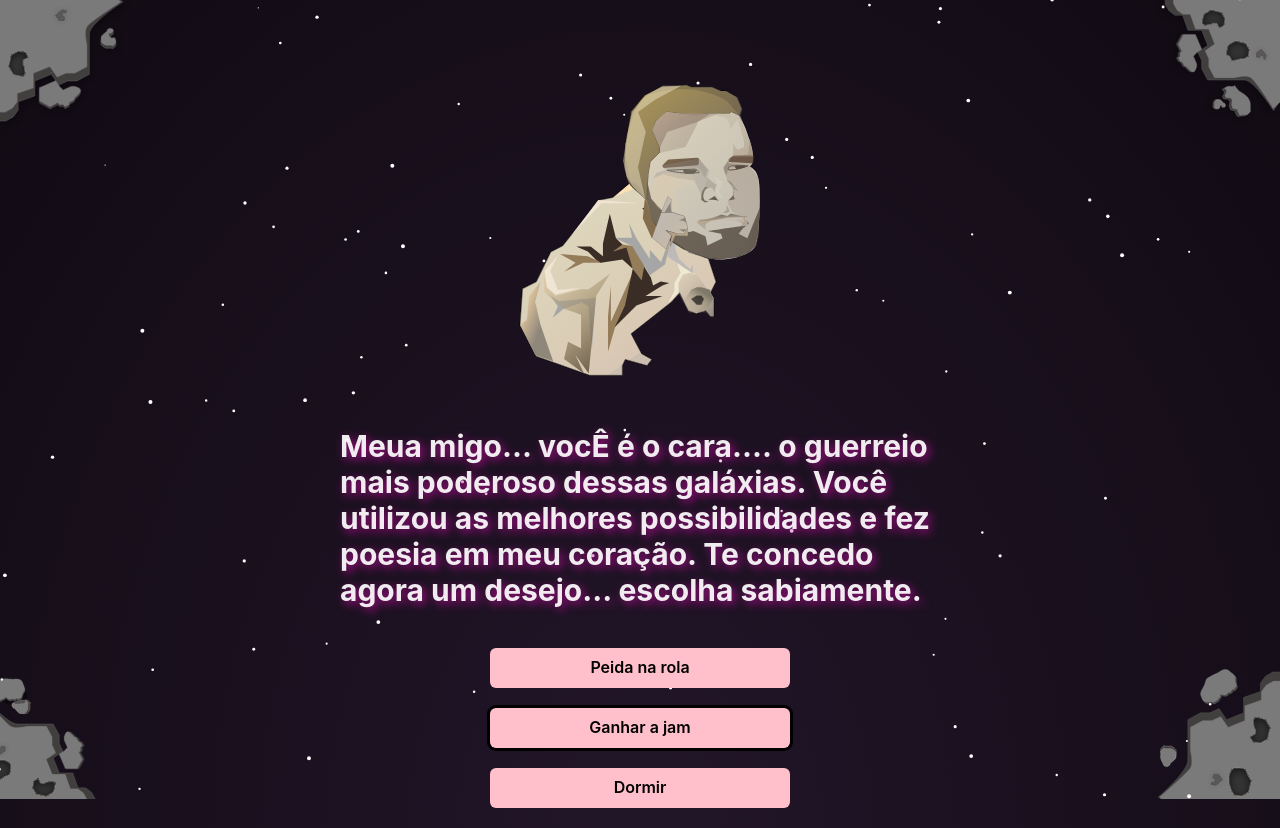
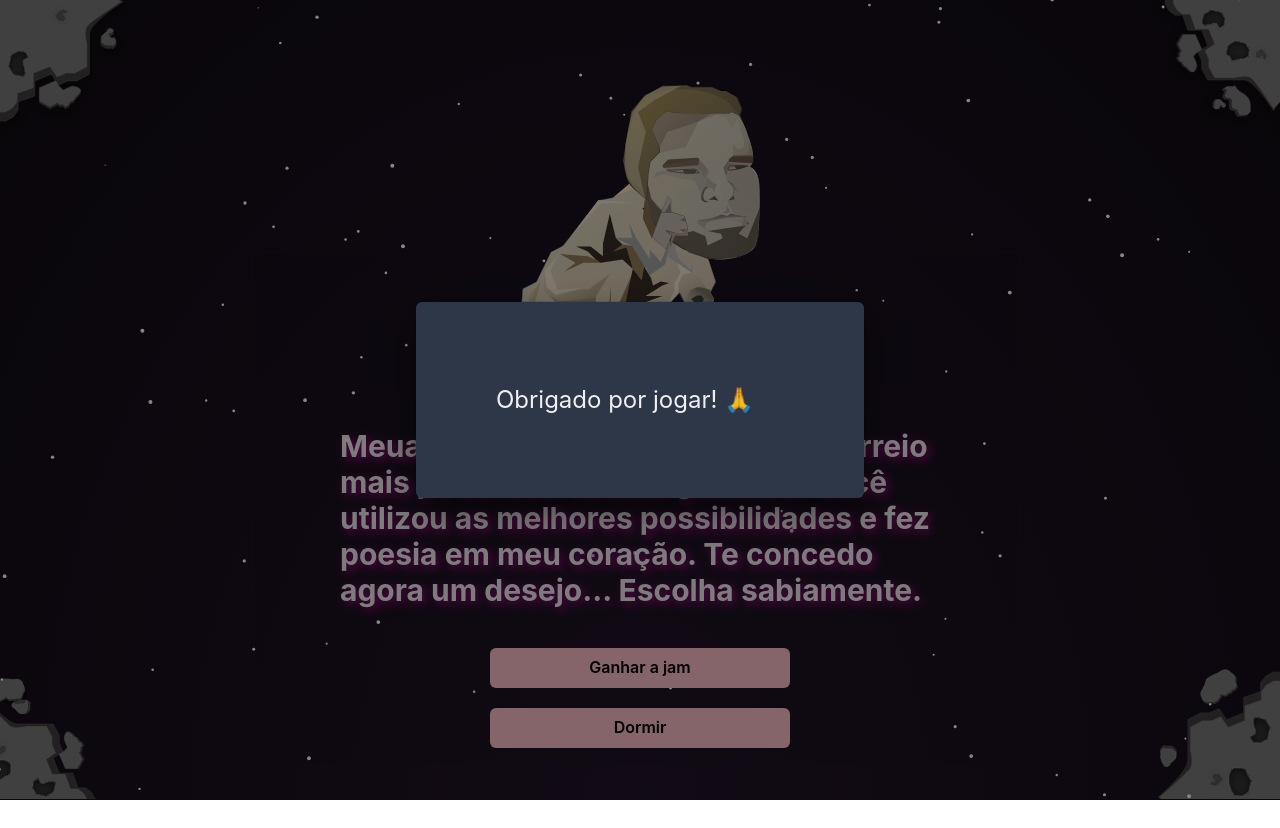
Before and after one commit to vittis/madjam-web, a Next.js app: page /final in a window 1280 px wide. Both pictures are taken after a click on the button "Ganhar a jam". After the commit the page ends 800 px from the top, so only its background shows below. Built offline with nearby package versions, Linux system fonts and the light colour scheme.

Commit message:
okasokasdo

```diff
--- a/src/components/Game/weapon.tsx
+++ b/src/components/Game/weapon.tsx
@@ -27,11 +27,9 @@ interface WeaponProps {
   mainHandWeapon: WeaponData;
 }
 
-const Weapon = ({mainHandWeapon}: WeaponProps) => {
+const Weapon = ({ mainHandWeapon }: WeaponProps) => {
   const top = "-15px";
   const left = "70%";
-
-  console.log('mainHandWeapon', mainHandWeapon)
 
   return (
     <Box
@@ -44,7 +42,7 @@ const Weapon = ({mainHandWeapon}: WeaponProps) => {
       zIndex="-5"
     >
       <Image
-      /* @ts-ignore */
+        /* @ts-ignore */
         src={assetMap[mainHandWeapon.name]}
         width={IMG_SIZE}
         height={IMG_SIZE}
--- a/src/pages/final/index.tsx
+++ b/src/pages/final/index.tsx
@@ -1,21 +1,50 @@
 import {
-  Box, Button, Heading
+  Box,
+  Button,
+  Heading,
+  Modal,
+  ModalContent,
+  ModalOverlay,
 } from "@chakra-ui/react";
 import Image from "next/image";
+import { useState } from "react";
 
-const MINITIM_SIZE = "300px"
+const MINITIM_SIZE = "300px";
 
-const options = ["Peida na rola", "Ganhar a jam", "Dormir"]
+const options = ["Ganhar a jam", "Dormir"];
 
 export default function Final() {
+  const choosePrize = (option: string) => {
+    setShowModal(true);
+  };
 
-  const choosePrize = (option: string) => {
-    console.log('prize', option)
-  }
+  const [showModal, setShowModal] = useState(false);
 
   return (
-    <Box display="flex" flexDirection="column" alignItems="center" paddingTop={"20"}>
-        <Image src="/assets/other/miniTim.svg" width={MINITIM_SIZE} height={MINITIM_SIZE} />
+    <>
+      <Modal
+        onClose={() => {}}
+        closeOnOverlayClick={false}
+        isOpen={showModal}
+        isCentered
+        size="md"
+      >
+        <ModalOverlay />
+        <ModalContent p={20} fontSize="2xl">
+          Obrigado por jogar! 🙏
+        </ModalContent>
+      </Modal>
+      <Box
+        display="flex"
+        flexDirection="column"
+        alignItems="center"
+        paddingTop={"20"}
+      >
+        <Image
+          src="/assets/other/miniTim.svg"
+          width={MINITIM_SIZE}
+          height={MINITIM_SIZE}
+        />
         <Heading
           maxWidth="600px"
           textShadow="3px 3px 10px #bb0e98df"
@@ -23,9 +52,9 @@ export default function Final() {
           size="lg"
           marginBottom={10}
         >
-          Meua migo... vocÊ é o cara.... o guerreio mais poderoso dessas galáxias.
-Você utilizou as melhores possibilidades e fez poesia em meu coração.
-Te concedo agora um desejo... escolha sabiamente.
+          Meua migo... vocÊ é o cara.... o guerreio mais poderoso dessas
+          galáxias. Você utilizou as melhores possibilidades e fez poesia em meu
+          coração. Te concedo agora um desejo... Escolha sabiamente.
         </Heading>
         {options.map((option) => (
           <Button
@@ -42,5 +71,6 @@ Te concedo agora um desejo... escolha sabiamente.
           </Button>
         ))}
       </Box>
+    </>
   );
 }
```
Also changed, not shown: src/components/Game/actionArrow.tsx (+21 -17 lines), src/components/Game/unitIcon.tsx (+18 -11 lines), src/pages/game/[id].tsx (+25 -4 lines), src/pages/setup/index.tsx (+8 -15 lines). Lines whose indentation alone changed are shown as unchanged.
